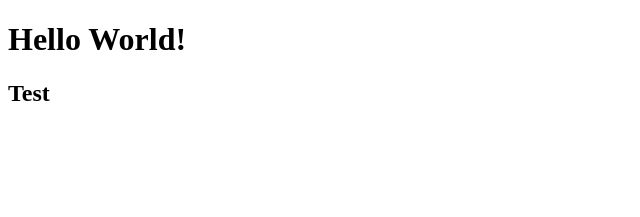
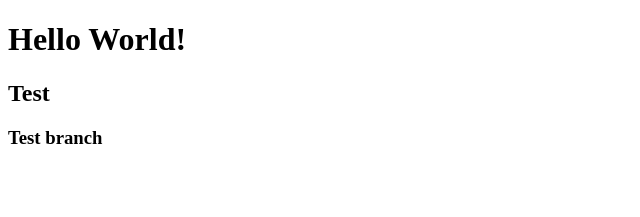
Before and after one commit to Tudor-debug819/AngularProject3, an Angular app: page / in a window 1280 px wide. Shown: the top 217 px of the page, without its empty margins (0-640 px from the left). Built offline with nearby package versions, Linux system fonts and the light colour scheme.

Commit message:
Update app.component.html

```diff
--- a/src/app/app.component.html
+++ b/src/app/app.component.html
@@ -1,2 +1,3 @@
 <h1>Hello World!</h1>
 <h2>Test</h2>
+<h3>Test branch</h3>
```
